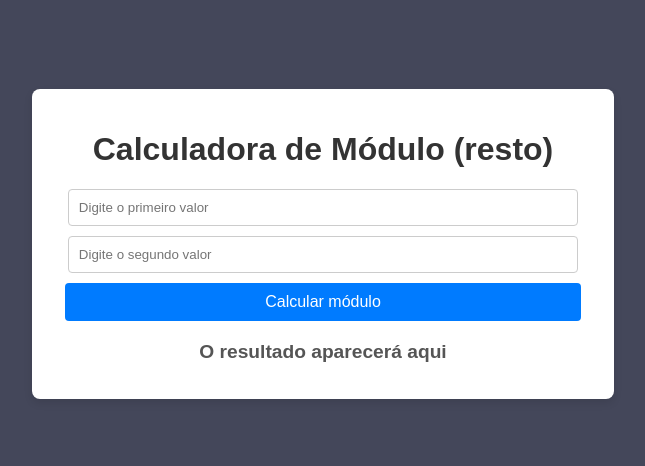
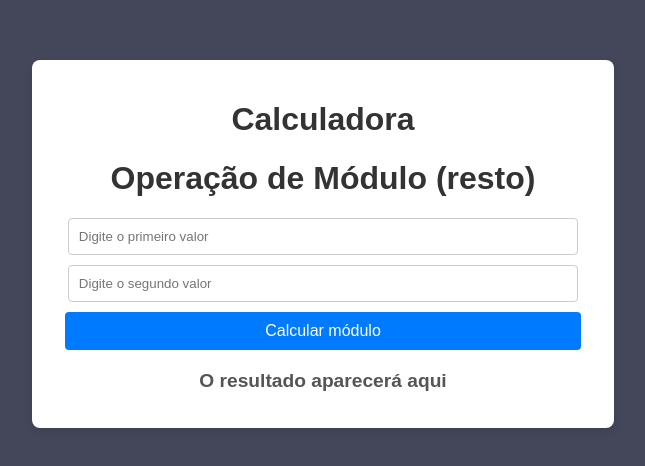
Before and after one commit to andremelchior/site_tomorrow, a plain HTML site: page index.html in a window 1280 px wide. Shown: the part 156-622 px from the top of the page, without its empty margins (317-962 px from the left). Drawn offline with Linux system fonts and the light colour scheme.

Commit message:
Update index.html

```diff
--- a/index.html
+++ b/index.html
@@ -9,7 +9,8 @@
 
 <body>
     <div class="container">
-        <h1>Calculadora de Módulo (resto)</h1>
+        <h1 style="text-align: center;">Calculadora</h1>
+        <h1>Operação de Módulo (resto)</h1>
         <input type="number" id="valor1" placeholder="Digite o primeiro valor">
 
         <input type="number" id="valor2" placeholder="Digite o segundo valor">
```
